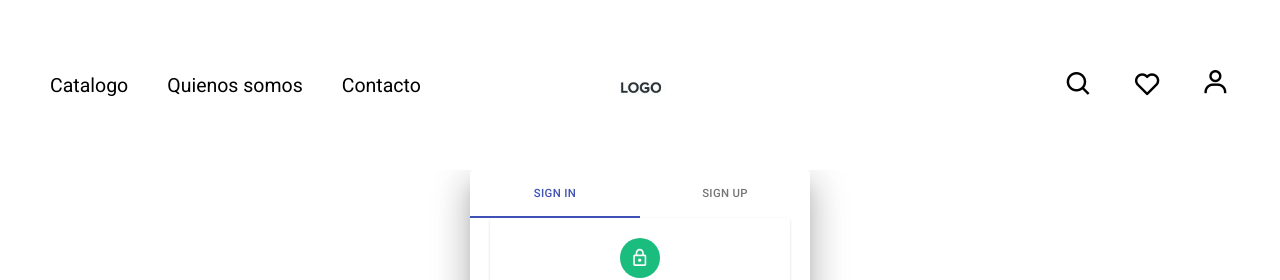
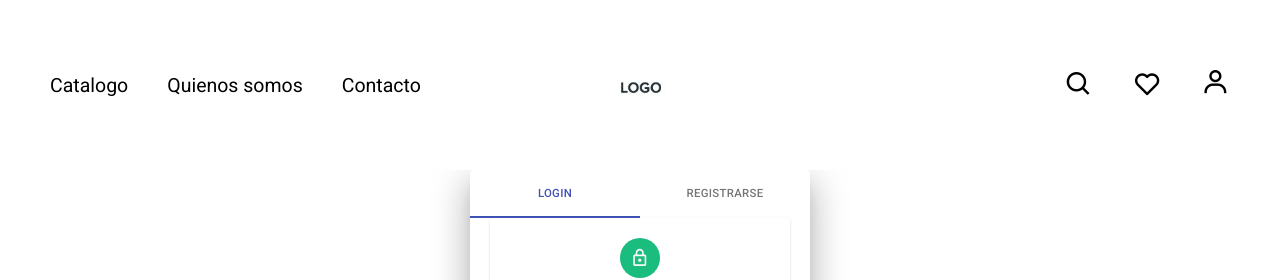
Before and after one commit to johan2097/pruebadesarrollo, a React (Create React App) app: page /index in a window 1280 px wide. Shown: the top 280 px of the page. Built offline with nearby package versions, Linux system fonts and the light colour scheme.

Commit message:
quinto cambio

```diff
--- a/src/pages/index.jsx
+++ b/src/pages/index.jsx
@@ -43,9 +43,9 @@ const handleChange = (event, newValue) => {
           onChange={handleChange}
           aria-label="disabled tabs example"
         >
-          <Tab label="Sign In" />
+          <Tab label="Login" />
 
-          <Tab label="Sign Up" />
+          <Tab label="Registrarse" />
         </Tabs>
         <TabPanel value={value} index={0}>
        <Login handleChange={handleChange}/>
```
